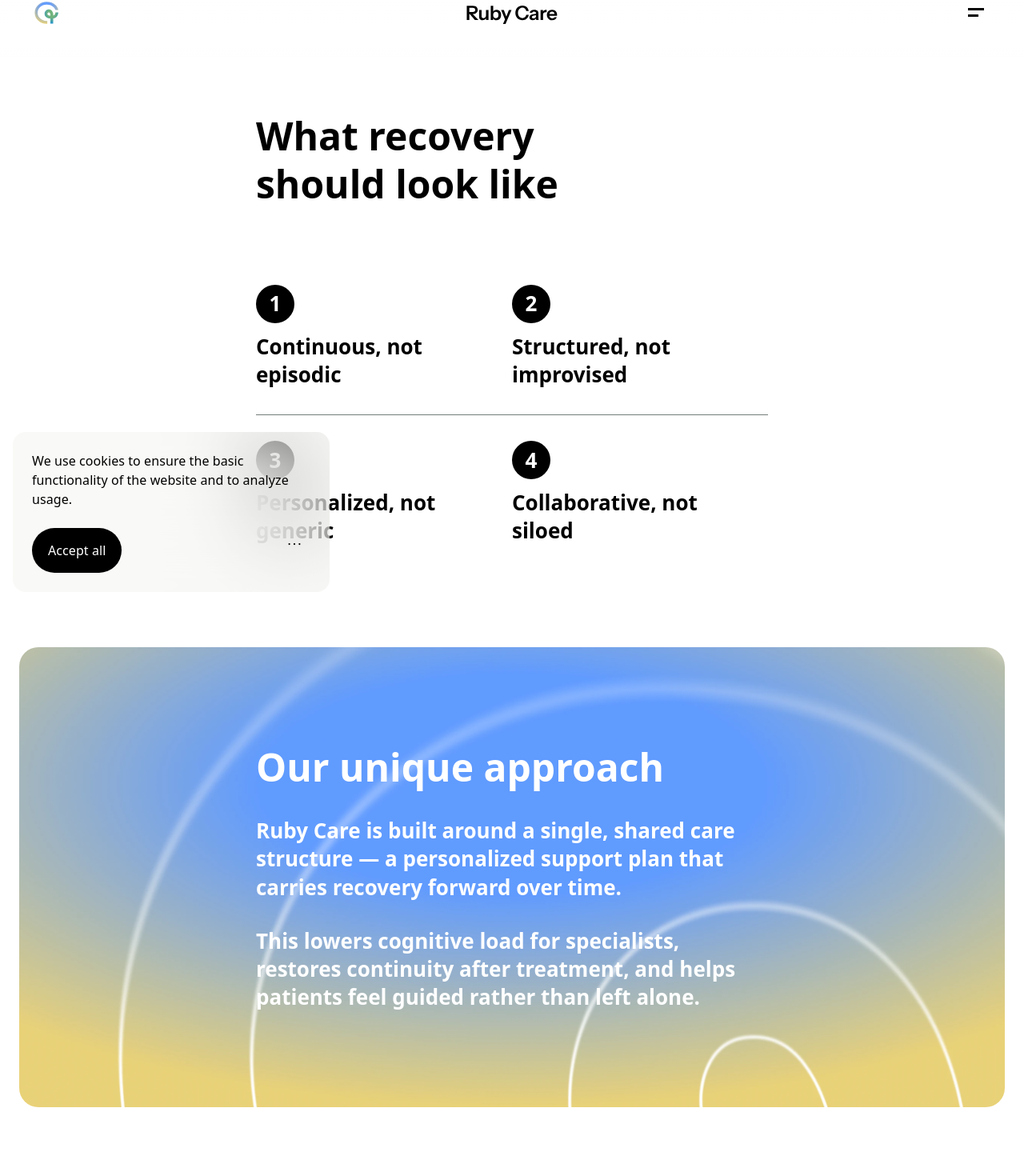
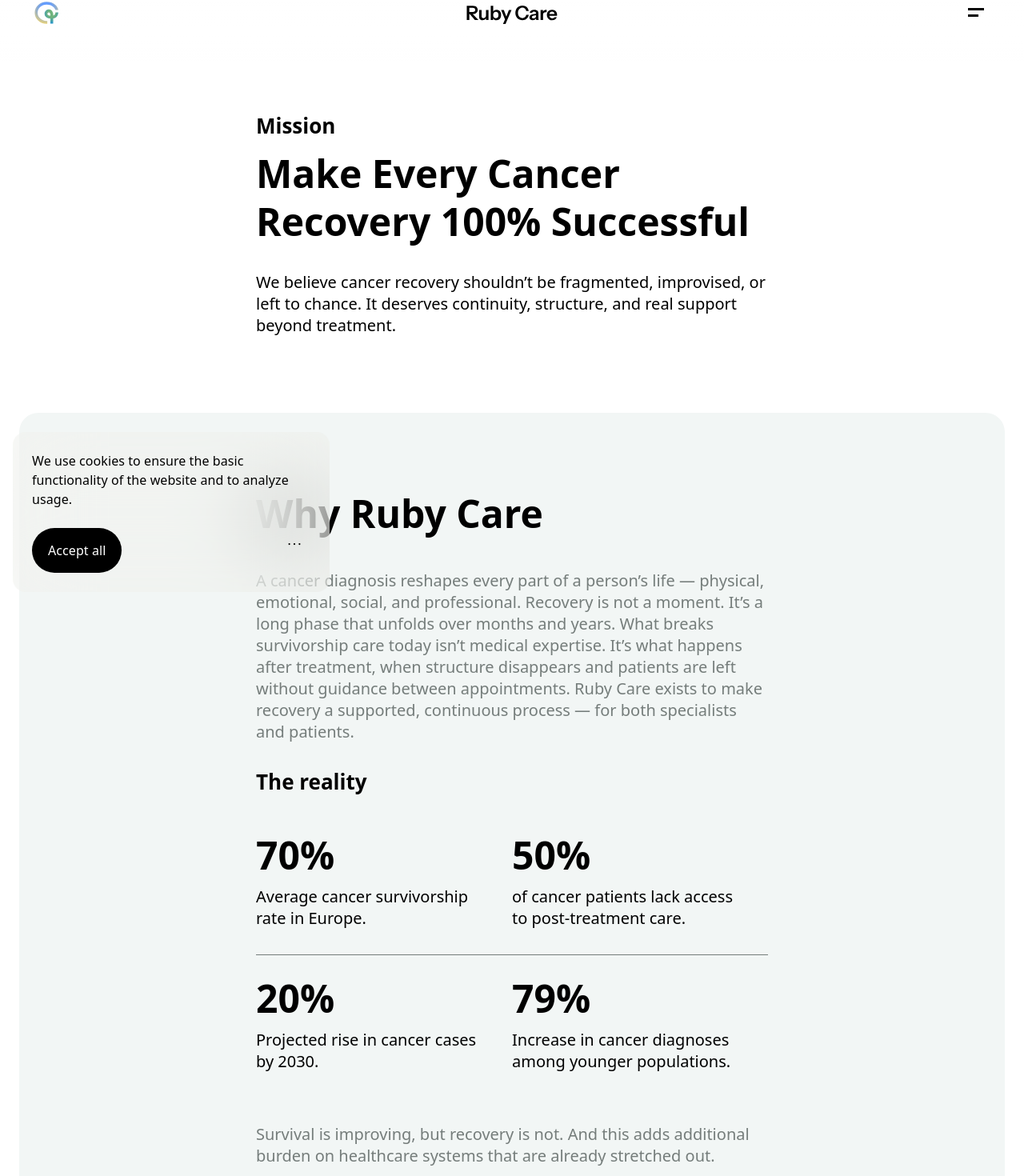
Before and after one commit to Ruby-Care/Website, a Next.js app: page /en/about in a window 1280 px wide. Shown: the part 44-1514 px from the top of the page at 80% size. Built offline with nearby package versions, Linux system fonts and the light colour scheme; no server answers; a web font is replaced by a local one.

Commit message:
before rwd

```diff
--- /dev/null
+++ b/app/[locale]/about/components/Header/Header.module.css
@@ -0,0 +1,13 @@
+.header {
+  width: 100%;
+  border-radius: var(--radius-2xl);
+  box-sizing: border-box;
+  padding: 0 var(--space-64) var(--space-96) var(--space-64);
+
+  .container {
+    display: flex;
+    flex-direction: column;
+    gap: var(--space-12);
+    margin-bottom: var(--space-32);
+  }
+}
--- /dev/null
+++ b/app/[locale]/about/components/Header/Header.tsx
@@ -0,0 +1,21 @@
+import { useTranslations } from 'next-intl';
+import styles from './Header.module.css';
+
+export default function Header() {
+  const t = useTranslations('about');
+
+  return (
+    <div className={styles.header}>
+      <div className="container-rg">
+        <div className={styles.container}>
+          <h1 className="type-title">{t('hero.subtitle')}</h1>
+          <p className="type-display">{t('hero.title')}</p>
+        </div>
+
+        <p className={`type-subtitle`}>
+          {t('hero.description')}
+        </p>
+      </div>
+    </div>
+  );
+}
--- /dev/null
+++ b/app/[locale]/about/components/WhyRuby/WhyRuby.module.css
@@ -0,0 +1,61 @@
+.why{
+  padding: var(--space-96) 0;
+  background-color: var(--color-surface-muted);
+  margin: var(--space-0) auto var(--space-96);
+  border-radius: var(--radius-2xl);
+  width: 100%;
+
+  .content{
+    display: flex;
+    flex-direction: column;
+    gap: var(--space-32);
+  }
+
+  .header{
+    display: flex;
+    flex-direction: column;
+    gap: var(--space-40);
+
+    .description{
+      color: var(--color-text-muted);
+    }
+  }
+
+  .foot{
+    color: var(--color-text-muted);
+  }
+
+  .grid {
+    display: grid;
+    grid-template-columns: repeat(2, minmax(0, 1fr));
+    flex-wrap: wrap;
+    gap: var(--space-0);
+    justify-content: space-between;
+    width: 100%;
+    border-radius: var(--radius-2xl);
+
+    .stat {
+      display: flex;
+      flex-direction: column;
+      gap: var(--space-8);
+      align-items: flex-start;
+      flex: 1;
+      padding-right: var(--space-32);
+      padding-top: var(--space-12);
+      padding-bottom: var(--space-32);
+      border-bottom: 1px solid var(--color-border-muted);
+
+
+      &:nth-child(4),
+      &:nth-child(3) {
+        border: none;
+        padding-top: var(--space-24);
+      }
+
+      .description,
+      .no {
+        color: var(--color-text);
+      }
+    }
+  }
+}
--- /dev/null
+++ b/app/[locale]/about/components/WhyRuby/WhyRuby.tsx
@@ -0,0 +1,58 @@
+'use client';
+
+import { useTranslations } from 'next-intl';
+import styles from './WhyRuby.module.css';
+
+export default function WhyRuby() {
+  const t = useTranslations('about');
+
+  return (
+    <section className={`${styles.why} container-md`} aria-labelledby="approach-title">
+        <div className={`${styles.content} container-rg`}>
+
+          <div className={`${styles.header}`}>
+            <h2 className={`${styles.title} type-display`} >{t('whyRubyCare.title')}</h2>
+            <p className={`${styles.description} type-subtitle`} >{t('whyRubyCare.description')}</p>
+          </div>
+
+          <h3 className='type-title'>{t('reality.title')}</h3>
+
+          <div className={styles.grid}>
+            <div className={`${styles.stat}`}>
+              <div className={`${styles.no} type-display`}>
+                {t('reality.stats.survivorship.value')}
+              </div>
+              <p className={`${styles.description} type-subtitle`}>
+                {t('reality.stats.survivorship.description')}
+              </p>
+            </div>
+            <div className={`${styles.stat}`}>
+              <div className={`${styles.no} type-display`}>
+                {t('reality.stats.supportAccess.value')}
+              </div>
+              <p className={`${styles.description} type-subtitle`}>
+                {t('reality.stats.supportAccess.description')}
+              </p>
+            </div>
+            <div className={`${styles.stat}`}>
+              <div className={`${styles.no} type-display`}>
+                {t('reality.stats.cases2030.value')}
+              </div>
+              <p className={`${styles.description} type-subtitle`}>
+                {t('reality.stats.cases2030.description')}
+              </p>
+            </div>
+            <div className={`${styles.stat}`}>
+              <div className={`${styles.no} type-display`}>
+                {t('reality.stats.youngDiagnoses.value')}
+              </div>
+              <p className={`${styles.description} type-subtitle`}>
+                {t('reality.stats.youngDiagnoses.description')}
+              </p>
+            </div>
+          </div>
+         <div className={`${styles.foot} type-subtitle`}>{t('reality.footer')}</div>
+        </div>
+    </section>
+  );
+}
--- a/app/[locale]/about/page.module.css
+++ b/app/[locale]/about/page.module.css
@@ -41,94 +41,3 @@
   max-width: 640px;
   line-height: 1.4;
 }
-
-/* Why Ruby Care Section */
-.whyRubyCareSection {
-  display: flex;
-  flex-direction: column;
-  gap: var(--space-64);
-  align-items: center;
-  width: 100%;
-  background-color: var(--color-background-muted);
-  border-radius: var(--radius-2xl);
-  padding: var(--space-64) var(--space-42);
-}
-
-.sectionTitle {
-  font-size: 48px;
-  font-weight: 700;
-  color: var(--color-text);
-  text-align: left;
-  width: 100%;
-  line-height: 1.3;
-}
-
-.sectionDescription {
-  font-size: 20px;
-  font-weight: 600;
-  color: var(--color-text-muted);
-  max-width: 640px;
-  line-height: 1.4;
-}
-
-/* Reality Section */
-.realityContainer {
-  display: flex;
-  flex-direction: column;
-  gap: var(--space-32);
-  width: 100%;
-}
-
-.realityTitle {
-  font-size: 26px;
-  font-weight: 600;
-  color: var(--color-text);
-  letter-spacing: -0.52px;
-  line-height: 1.3;
-}
-
-.statsGrid {
-  display: flex;
-  flex-wrap: wrap;
-  gap: var(--space-24);
-  justify-content: space-between;
-  width: 100%;
-  border-radius: var(--radius-2xl);
-  padding: var(--space-44);
-}
-
-.statBox {
-  display: flex;
-  flex-direction: column;
-  gap: var(--space-8);
-  align-items: center;
-  flex: 1;
-  min-width: 261.5px;
-}
-
-.statNumber {
-  font-size: 48px;
-  font-weight: 700;
-  color: var(--color-text);
-  text-align: center;
-  width: 100%;
-  line-height: 1.3;
-}
-
-.statDescription {
-  font-size: 20px;
-  font-weight: 600;
-  color: var(--color-text-muted);
-  text-align: center;
-  width: 100%;
-  line-height: 1.4;
-}
-
-.realityFooter {
-  font-size: 20px;
-  font-weight: 600;
-  color: var(--color-text-muted);
-  text-align: center;
-  max-width: 640px;
-  line-height: 1.4;
-}
--- a/app/[locale]/about/page.tsx
+++ b/app/[locale]/about/page.tsx
@@ -7,6 +7,8 @@
 import OurApproach from './components/OurApproach/OurApproach';
 import styles from './page.module.css';
 import WeBelieve from './components/WeBelieve/WeBelieve';
+import WhyRuby from './components/WhyRuby/WhyRuby';
+import Header from './components/Header/Header';
 
 export async function generateMetadata({
   params,
@@ -58,52 +60,8 @@
           </div>
           <p className={styles.heroDescription}>{t('hero.description')}</p>
         </div> */}
-{/*
-        <div className={styles.whyRubyCareSection}>
-          <div>
-            <h2 className={styles.sectionTitle}>{t('whyRubyCare.title')}</h2>
-          </div>
-          <p className={styles.sectionDescription}>{t('whyRubyCare.description')}</p>
 
-          <div className={styles.realityContainer}>
-            <h3 className={styles.realityTitle}>{t('reality.title')}</h3>
-            <div className={styles.statsGrid}>
-              <div className={styles.statBox}>
-                <div className={styles.statNumber}>
-                  {t('reality.stats.survivorship.value')}
-                </div>
-                <p className={styles.statDescription}>
-                  {t('reality.stats.survivorship.description')}
-                </p>
-              </div>
-              <div className={styles.statBox}>
-                <div className={styles.statNumber}>
-                  {t('reality.stats.supportAccess.value')}
-                </div>
-                <p className={styles.statDescription}>
-                  {t('reality.stats.supportAccess.description')}
-                </p>
-              </div>
-              <div className={styles.statBox}>
-                <div className={styles.statNumber}>
-                  {t('reality.stats.cases2030.value')}
-                </div>
-                <p className={styles.statDescription}>
-                  {t('reality.stats.cases2030.description')}
-                </p>
-              </div>
-              <div className={styles.statBox}>
-                <div className={styles.statNumber}>
-                  {t('reality.stats.youngDiagnoses.value')}
-                </div>
-                <p className={styles.statDescription}>
-                  {t('reality.stats.youngDiagnoses.description')}
-                </p>
-              </div>
-            </div>
-            <p className={styles.realityFooter}>{t('reality.footer')}</p>
-          </div>
-        </div> */}
+
 
 
 
@@ -111,6 +69,8 @@
 
       </div>
 
+      <Header />
+      <WhyRuby />
       <WeBelieve />
       <OurApproach />
       <Team />
```
